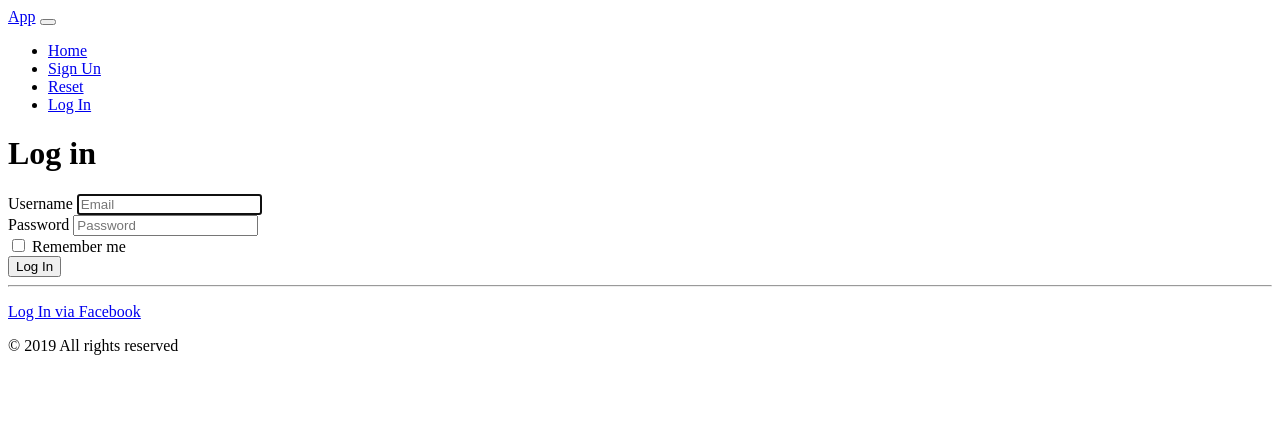
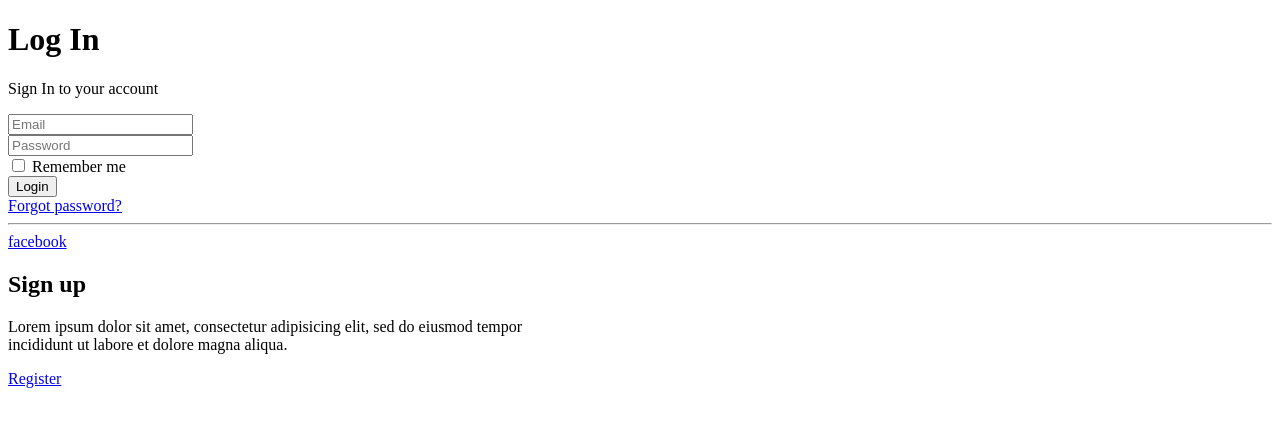
Before and after one commit to studxxx/project-manager, a Symfony app: template manager/templates/app/auth/login.html.twig in a window 1280 px wide. Shown: the top 427 px of the page. Run offline with Twig, Linux system fonts and the light colour scheme; the template is opened without the code that fills it, so the values that code supplies are empty; some libraries are stand-ins or nearby versions.

Commit message:
Changed login, signup, reset pages

```diff
--- a/manager/templates/app/auth/login.html.twig
+++ b/manager/templates/app/auth/login.html.twig
@@ -1,42 +1,72 @@
-{% extends 'base.html.twig' %}
+{% extends 'auth.html.twig' %}
 
 {% block title %}Log in!{% endblock %}
 
 {% block body %}
-<form method="post">
+<div class="container">
+    <div class="row justify-content-center">
+        <div class="col-md-8">
+            <div class="card-group">
+                <div class="card p-4">
+                    <div class="card-body">
+                        {% include '_flashes.html.twig' %}
+                        <h1>Log In</h1>
+                        <p class="text-muted">Sign In to your account</p>
                         {% if error %}
                             <div class="alert alert-danger">{{ error.messageKey|trans(error.messageData, 'security') }}</div>
                         {% endif %}
+                        <form method="post">
+                            <input type="hidden" name="_csrf_token" value="{{ csrf_token('authenticate') }}">
 
-    <h1>Log in</h1>
-    <div class="form-group">
-        <label for="inputUsername" class="sr-only control-label required">Username</label>
-        <input type="email"
-               value="{{ last_username }}"
-               name="email"
-               id="inputUsername"
-               class="form-control"
-               placeholder="Email"
-               required autofocus>
+                            <div class="input-group mb-3">
+                                <div class="input-group-prepend">
+                                    <span class="input-group-text"><i class="icon-user"></i></span>
+                                </div>
+                                <input class="form-control" type="email" value="{{ last_username }}" placeholder="Email">
+                            </div>
+                            <div class="input-group mb-3">
+                                <div class="input-group-prepend">
+                                    <span class="input-group-text"><i class="icon-lock"></i></span>
+                                </div>
+                                <input class="form-control" type="password" placeholder="Password" name="password">
                             </div>
                             <div class="form-group">
-        <label for="inputPassword" class="sr-only control-label required">Password</label>
-        <input type="password" name="password" id="inputPassword" class="form-control" placeholder="Password" required>
-    </div>
-
-    <input type="hidden" name="_csrf_token" value="{{ csrf_token('authenticate') }}">
-
-    {# See https://symfony.com/doc/current/security/remember_me.html #}
                                 <div class="checkbox mb-3">
                                     <label>
-            <input type="checkbox" name="_remember_me"> Remember me
+                                        <input type="checkbox" name="_remember_me"> <span class="text-muted">Remember me</span>
                                     </label>
                                 </div>
-
-    <div class="form-group">
-        <button class="btn btn-lg btn-primary" type="submit">Log In</button>
                             </div>
+                            <div class="row">
+                                <div class="col-6">
+                                    <button class="btn btn-primary px-4" type="submit">Login</button>
+                                </div>
+                                <div class="col-6 text-right">
+                                    <a class="btn btn-link px-0" href="{{ path('auth.reset') }}">Forgot password?</a>
+                                </div>
+                            </div>
+                        </form>
                         <hr>
-    <p><a href="{{ path('oauth.facebook') }}" class="btn btn-primary">Log In via Facebook</a></p>
-</form>
+                        <div class="row">
+                            <div class="col-12">
+                                <a class="btn btn-block btn-facebook" href="{{ path('oauth.facebook') }}">
+                                    <span>facebook</span>
+                                </a>
+                            </div>
+                        </div>
+                    </div>
+                </div>
+                <div class="card text-white bg-primary py-5 d-md-down-none" style="width:44%">
+                    <div class="card-body text-center">
+                        <div>
+                            <h2>Sign up</h2>
+                            <p>Lorem ipsum dolor sit amet, consectetur adipisicing elit, sed do eiusmod tempor incididunt ut labore et dolore magna aliqua.</p>
+                            <a class="btn btn-primary active mt-3" href="{{ path('auth.signup') }}">Register</a>
+                        </div>
+                    </div>
+                </div>
+            </div>
+        </div>
+    </div>
+</div>
 {% endblock %}
--- a/manager/templates/app/auth/reset/request.html.twig
+++ b/manager/templates/app/auth/reset/request.html.twig
@@ -1,4 +1,4 @@
-{% extends 'base.html.twig' %}
+{% extends 'auth.html.twig' %}
 
 {% block title %}Password Reset{% endblock %}
 
--- a/manager/templates/app/auth/reset/reset.html.twig
+++ b/manager/templates/app/auth/reset/reset.html.twig
@@ -1,4 +1,4 @@
-{% extends 'base.html.twig' %}
+{% extends 'auth.html.twig' %}
 
 {% block title %}Password Reset{% endblock %}
 
--- /dev/null
+++ b/manager/templates/auth.html.twig
@@ -0,0 +1,15 @@
+<!DOCTYPE html>
+<html lang="en" class="h-100">
+<head>
+    <meta charset="utf-8">
+    <meta name="viewport" content="width=device-width, initial-scale=1, shrink-to-fit=no">
+    <title>{% block title %}Welcome!{% endblock %}</title>
+    <!-- Custom styles for this template -->
+    {% block stylesheets %}
+        {{ encore_entry_link_tags('app') }}
+    {% endblock %}
+</head>
+<body class="app flex-row align-items-center">
+{% block body %}{% endblock %}
+</body>
+</html>
```
Also changed, not shown: manager/templates/app/auth/signup.html.twig (+40 -13 lines). Lines whose indentation alone changed are shown as unchanged.
